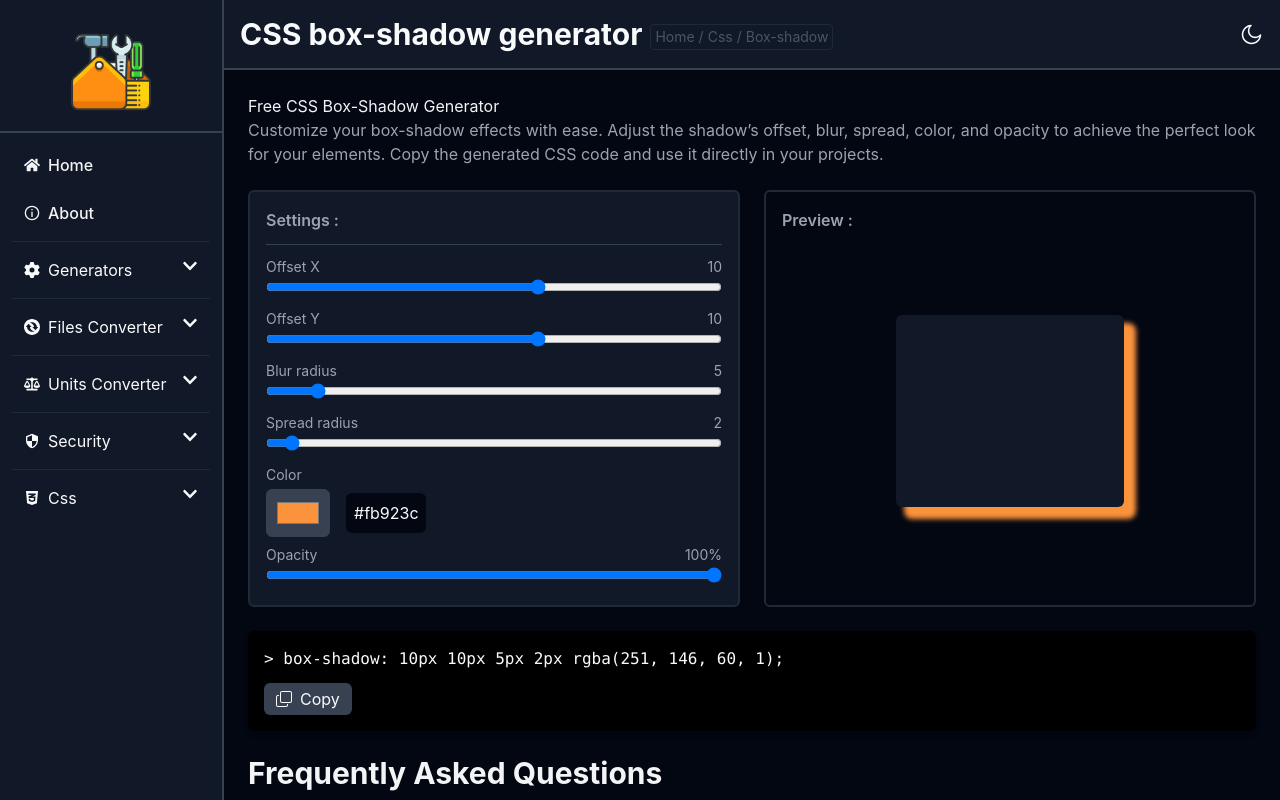
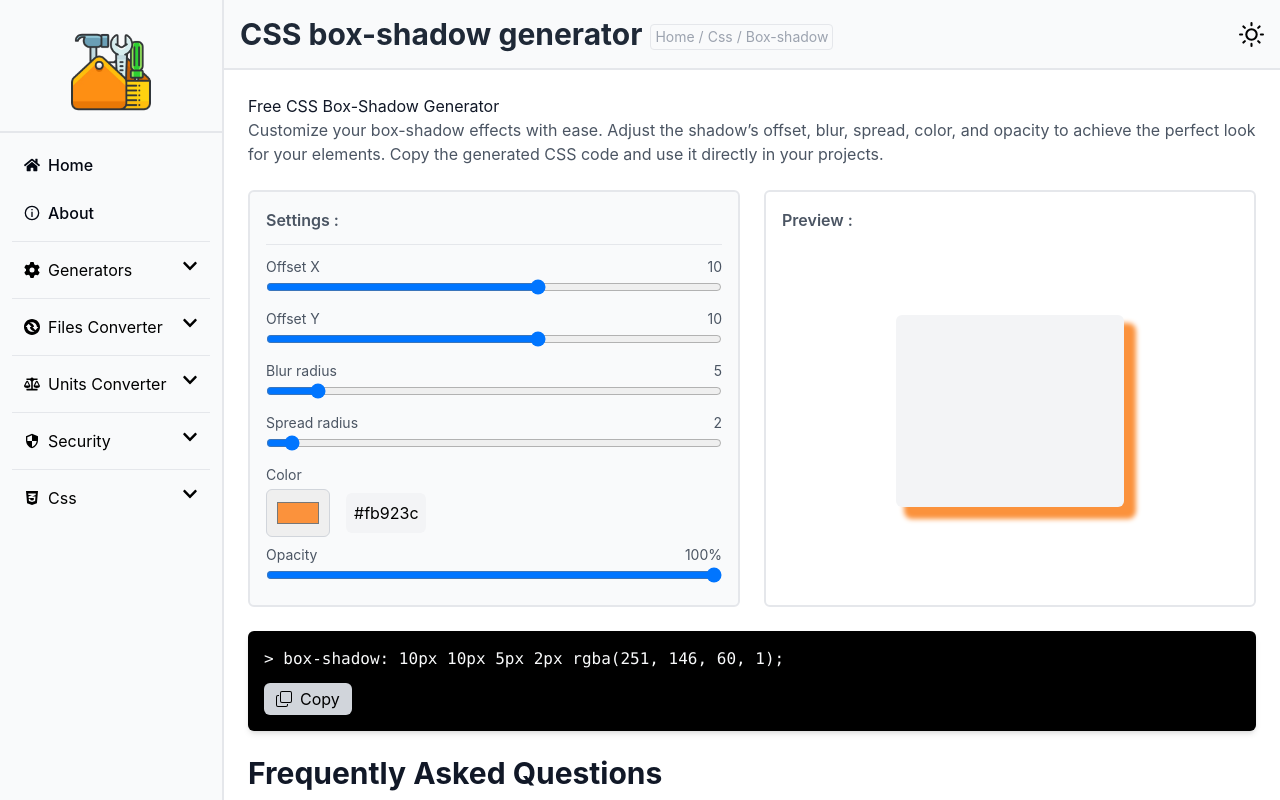
Before and after one commit to Oslonline/oslo-toolbox, a React (Vite) app: page /Css/Box-shadow in a window 1280 px wide. Shown: the top 800 px of the page. Built offline with nearby package versions, Linux system fonts and the light colour scheme.

Commit message:
fix: set default theme to light mode

```diff
--- a/src/components/Header/Header.jsx
+++ b/src/components/Header/Header.jsx
@@ -9,7 +9,7 @@ function Header() {
   const path = useLocation().pathname;
   const [isDarkMode, setIsDarkMode] = useState(() => {
     const savedDarkMode = localStorage.getItem("darkMode");
-    return savedDarkMode ? JSON.parse(savedDarkMode) : true;
+    return savedDarkMode ? JSON.parse(savedDarkMode) : false;
   });
 
   useEffect(() => {
@@ -53,7 +53,7 @@ function Header() {
   };
 
   return (
-    <header className="sticky top-0 z-50 flex w-full items-center justify-between border-b-2  border-gray-200 bg-gray-50 p-4 dark:border-gray-700 dark:bg-gray-900">
+    <header className="sticky top-0 z-50 flex w-full items-center justify-between border-b-2 border-gray-200 bg-gray-50 p-4 dark:border-gray-700 dark:bg-gray-900">
       <div className="flex items-end gap-2">
         <h1 className="text-2xl font-bold text-gray-800 md:text-3xl dark:text-gray-50">{getTitle()}</h1>
         <Breadcrumbs />
```
